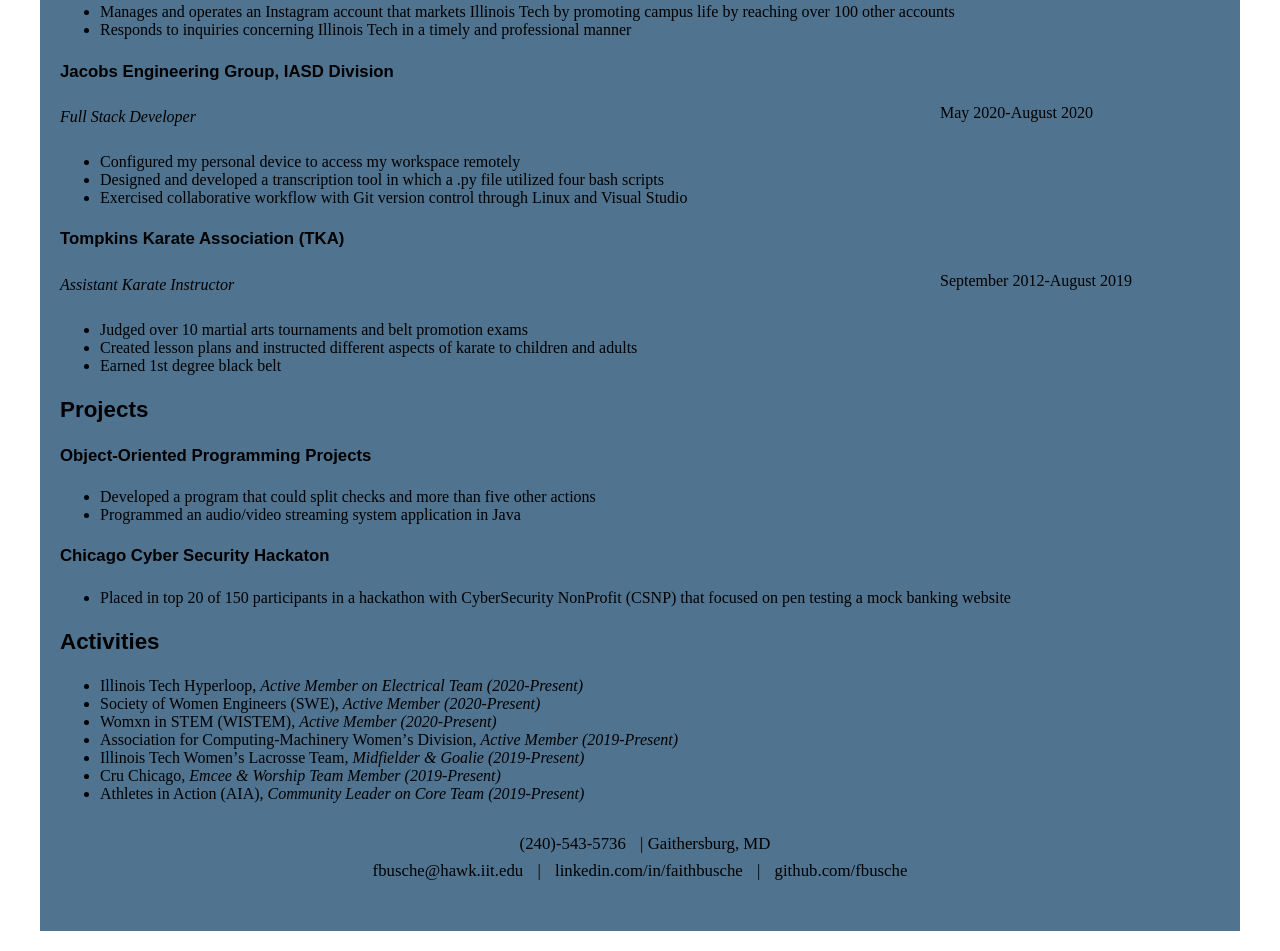
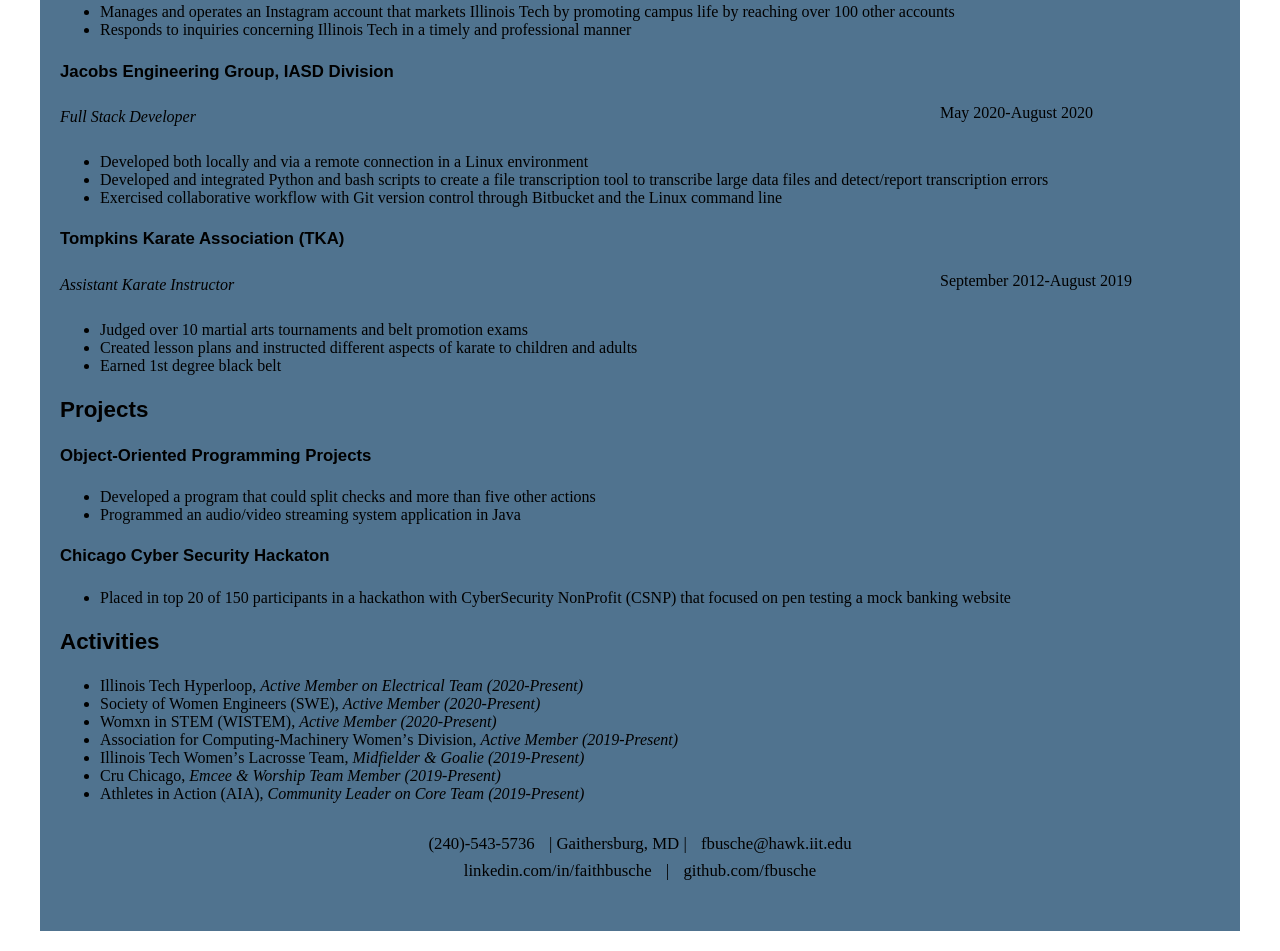
Before and after one commit to fbusche/Faith_Busche_Website, a plain HTML site: page index.html in a window 1280 px wide. Shown: the part 802-1753 px from the top of the page. Drawn offline with Linux system fonts and the light colour scheme.

Commit message:
Update index.html
Changed description for Jacobs internship. Removed link to github and instead have link to professional webiste.

```diff
--- a/index.html
+++ b/index.html
@@ -84,9 +84,9 @@
         <h5>Full Stack Developer</h5>
 
         <ul>
-          <li>Configured my personal device to access my workspace remotely</li>
-          <li>Designed and developed a transcription tool in which a .py file utilized four bash scripts</li>
-          <li>Exercised collaborative workflow with Git version control through Linux and Visual Studio</li>
+          <li>Developed both locally and via a remote connection in a Linux environment</li>
+          <li>Developed and integrated Python and bash scripts to create a file transcription tool to transcribe large data files and detect/report transcription errors</li>
+          <li>Exercised collaborative workflow with Git version control through Bitbucket and the Linux command line</li>
         </ul>
       </div>
 
@@ -142,10 +142,10 @@
   <section id="footer">
 
       <div class="contact_top">
-        <p><a href="tel:2405435736" title="Cell Phone Number">(240)-543-5736</a> | Gaithersburg, MD</p>
+        <p><a href="tel:2405435736" title="Cell Phone Number">(240)-543-5736</a> | Gaithersburg, MD | <a href="mailto:fbusche@hawk.iit.edu">fbusche@hawk.iit.edu</a></p>
       </div>
       <div class="contact_bottom">
-        <p><a href="mailto:fbusche@hawk.iit.edu">fbusche@hawk.iit.edu</a> | <a href="https://www.linkedin.com/in/faithbusche" title="LinkedIn profile of Faith Busche">linkedin.com/in/faithbusche</a> | <a href="https://github.com/fbusche" title="GitHub profile of Faith Busche">github.com/fbusche</a></p>
+        <p><a href="https://www.linkedin.com/in/faithbusche" title="LinkedIn profile of Faith Busche">linkedin.com/in/faithbusche</a> | <a href="https://fbusche.github.io/Faith_Busche_Website/" title="Professional Website of Faith Busche">github.com/fbusche</a></p>
       </div>
   </section>
 
```
